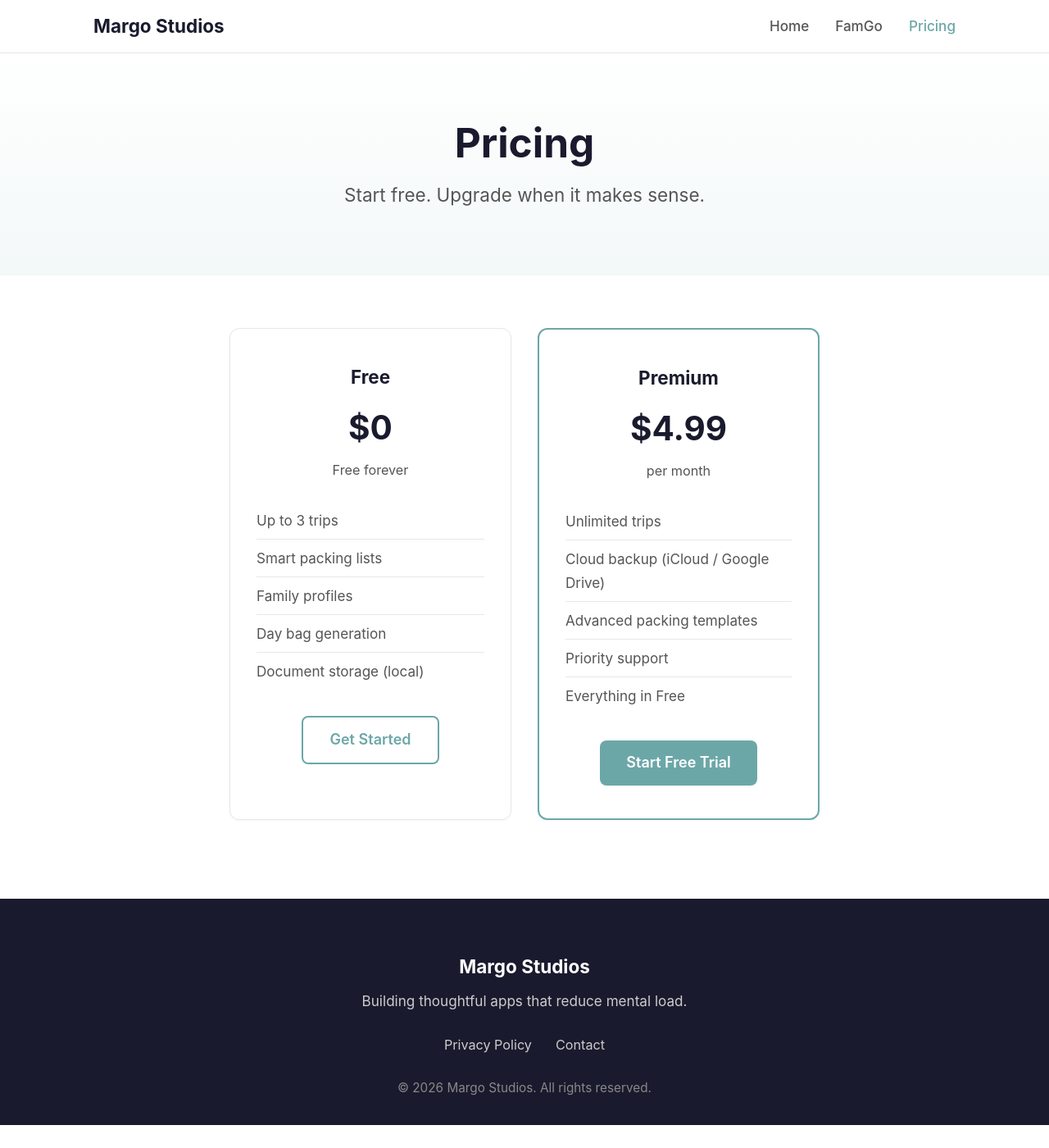
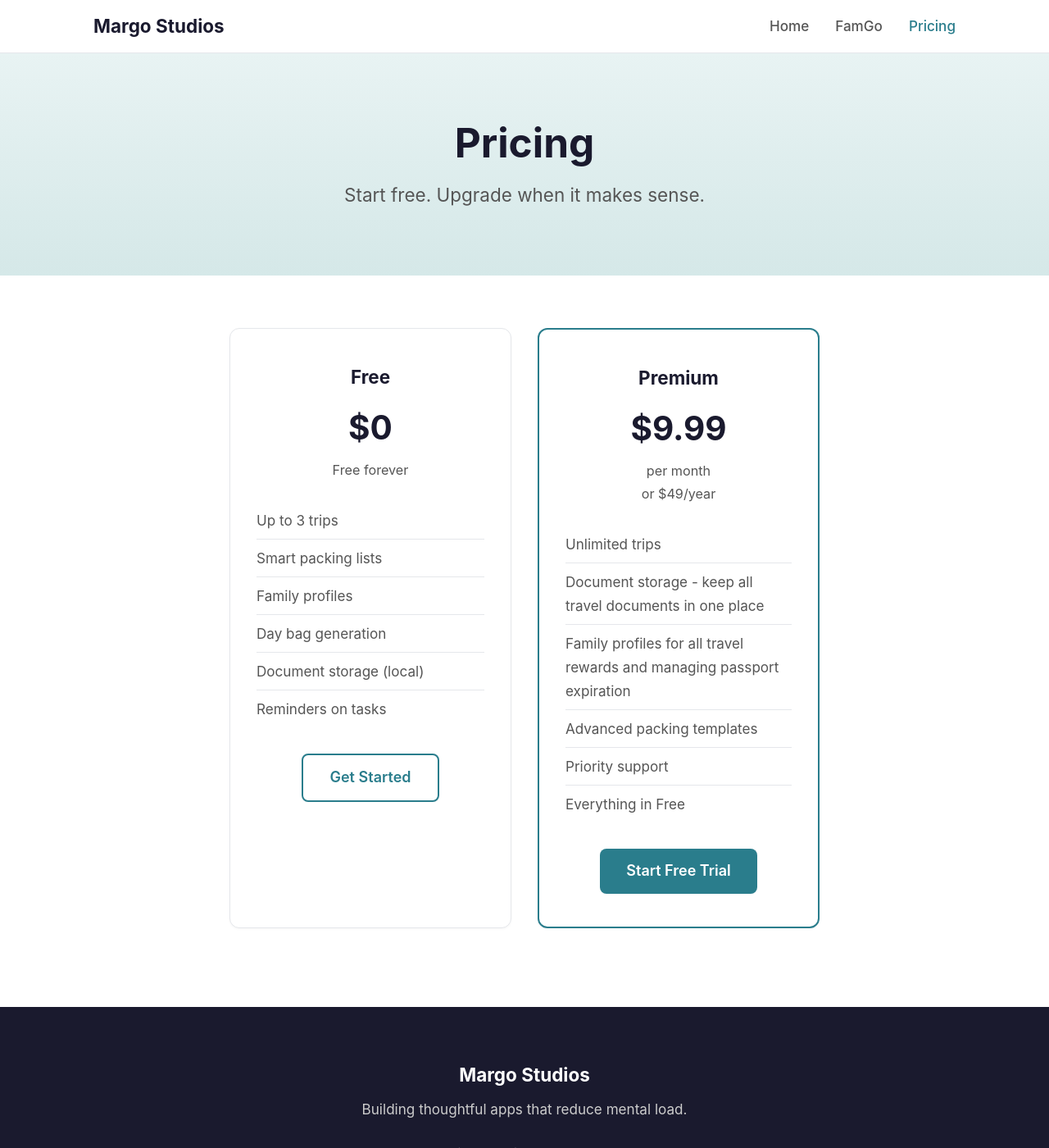
Before and after one commit to margostudios/margostudios-website, a Jekyll site: the page built from _pages/pricing.md, in a window 1280 px wide and 1400 px high. Shown: the whole window at 82% size. Built offline with Jekyll 4.4.1, drawn with Linux system fonts in a browser that asks for light colours.

Commit message:
updated colors and pricing

```diff
--- a/_pages/pricing.md
+++ b/_pages/pricing.md
@@ -18,16 +18,18 @@ wide: true
       <li>Family profiles</li>
       <li>Day bag generation</li>
       <li>Document storage (local)</li>
+      <li>Reminders on tasks</li>
     </ul>
     <a href="https://apps.apple.com/app/family-travel/id123456789" class="btn btn-outline">Get Started</a>
   </div>
   <div class="pricing-card featured">
     <h3>Premium</h3>
-    <div class="price">$4.99</div>
-    <div class="price-period">per month</div>
+    <div class="price">$9.99</div>
+    <div class="price-period">per month<br>or $49/year</div>
     <ul>
       <li>Unlimited trips</li>
-      <li>Cloud backup (iCloud / Google Drive)</li>
+      <li>Document storage - keep all travel documents in one place</li>
+      <li>Family profiles for all travel rewards and managing passport expiration</li>
       <li>Advanced packing templates</li>
       <li>Priority support</li>
       <li>Everything in Free</li>
--- a/assets/css/main.css
+++ b/assets/css/main.css
@@ -7,8 +7,8 @@
   --color-bg-alt: #f8f9fa;
   --color-text: #1a1a2e;
   --color-text-muted: #555;
-  --color-accent: #6CA7A8;
-  --color-accent-hover: #5a9192;
+  --color-accent: #2a7d8c;
+  --color-accent-hover: #236b78;
   --color-border: #e5e7eb;
   --color-footer: #1a1a2e;
   --font-stack: -apple-system, BlinkMacSystemFont, "Segoe UI", Roboto, Helvetica, Arial, sans-serif;
@@ -132,7 +132,7 @@ a:hover {
    Hero
    ======================================== */
 .hero {
-  background: linear-gradient(180deg, #ffffff 0%, #f3f8f8 100%);
+  background: linear-gradient(180deg, #e8f3f3 0%, #d5e8e8 100%);
   padding: 80px 24px;
   text-align: center;
 }
```
